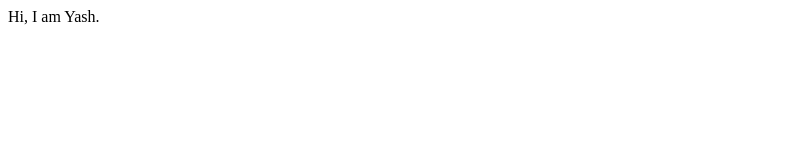
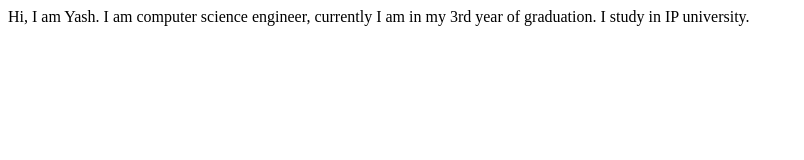
Before and after one commit to YashSharma07/Getting-Started-with-open-source, a plain HTML site: page index.html in a window 1280 px wide. Shown: the whole page, without its empty margins (0-804 px from the left). Drawn offline with Linux system fonts and the light colour scheme.

Commit message:
feat: added my short bio
Given a descripted overview of my current education.

```diff
--- a/index.html
+++ b/index.html
@@ -7,5 +7,7 @@
 </head>
 <body>
     Hi, I am Yash.
+    I am computer science engineer, currently I am in my 3rd year of graduation.
+    I study in IP university.
 </body>
 </html>
```
